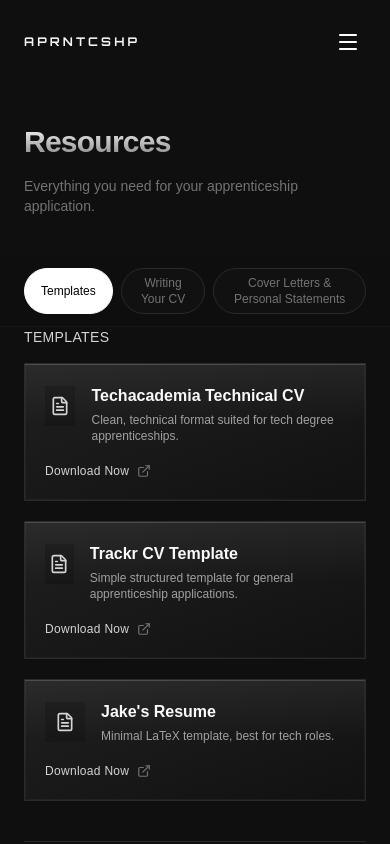
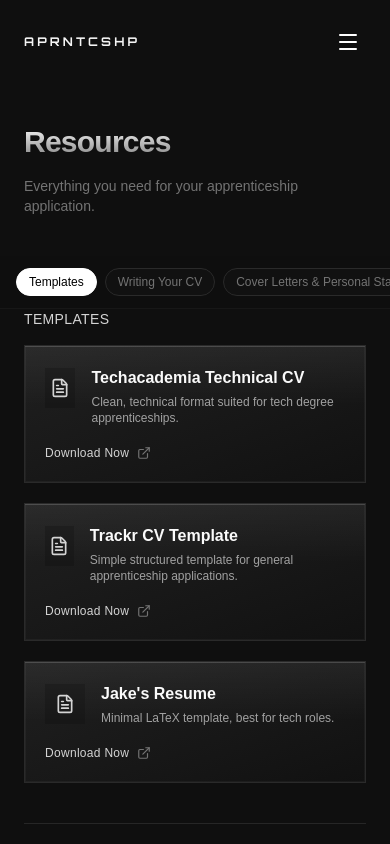
Before and after one commit to NishantBrahmbhatt/aprntcshp, a Next.js app: page /cv-resources in a window 390 px wide. Shown: the top 844 px of the page. Built offline with nearby package versions, Linux system fonts and the light colour scheme.

Commit message:
fixed sticky nav in resource page for the phone

```diff
--- a/app/cv-resources/page.tsx
+++ b/app/cv-resources/page.tsx
@@ -1,6 +1,6 @@
 "use client";
 
-import { useLayoutEffect, useRef, useState } from "react";
+import { useEffect, useLayoutEffect, useRef, useState } from "react";
 import { ExternalLink, FileText } from "lucide-react";
 import { SiteFooter } from "@/components/SiteFooter";
 import { NavbarLogo } from "@/components/NavbarLogo";
@@ -135,20 +135,61 @@ function ResourcesSectionNav({
   activeSectionId: string | null;
   onPillClick: (sectionId: string) => void;
 }) {
+  const scrollContainerRef = useRef<HTMLDivElement | null>(null);
+  const pillButtonRefs = useRef<Record<string, HTMLButtonElement | null>>({});
+
+  useEffect(() => {
+    const container = scrollContainerRef.current;
+    if (container == null) return;
+
+    // Ensure the first pill ("Templates") is visible and not clipped on load.
+    container.scrollLeft = 0;
+    const firstId = SECTION_PILLS[0]?.id;
+    const firstEl = firstId ? pillButtonRefs.current[firstId] : null;
+    firstEl?.scrollIntoView({
+      behavior: "auto",
+      block: "nearest",
+      inline: "start",
+    });
+  }, []);
+
+  useEffect(() => {
+    if (!activeSectionId) return;
+    pillButtonRefs.current[activeSectionId]?.scrollIntoView({
+      behavior: "smooth",
+      block: "nearest",
+      inline: "center",
+    });
+  }, [activeSectionId]);
+
   return (
     <nav
       aria-label="Resources sections"
-      className="sticky top-0 z-20 -mx-6 border-b border-[#1a1a1a]/80 bg-[#0f0f0f]/92 px-6 py-3 backdrop-blur-sm"
+      className="sticky top-0 z-20 -mx-6 border-b border-[#1a1a1a]/80 bg-[#0f0f0f]/92 px-0 py-3 md:px-6 backdrop-blur-sm"
     >
-      <div className="flex justify-center gap-2">
+      <div
+        ref={scrollContainerRef}
+        style={{ scrollbarWidth: "none" }}
+        className="flex flex-nowrap gap-2 justify-start overflow-x-auto md:overflow-visible md:justify-center px-4 md:px-0 [&::-webkit-scrollbar]:hidden"
+      >
         {SECTION_PILLS.map((pill) => {
           const isActive = activeSectionId === pill.id;
           return (
             <button
               key={pill.id}
               type="button"
-              onClick={() => onPillClick(pill.id)}
-              className={`rounded-full border px-4 py-1.5 text-xs transition-[transform,background-color,color] duration-300 ease ${
+              ref={(node) => {
+                pillButtonRefs.current[pill.id] = node;
+              }}
+              onClick={() => {
+                pillButtonRefs.current[pill.id]?.scrollIntoView({
+                  behavior: "smooth",
+                  block: "nearest",
+                  inline: "center",
+                });
+                onPillClick(pill.id);
+              }}
+              className={`rounded-full border px-3 py-1 text-[12px] whitespace-nowrap md:px-4 md:py-1.5 md:text-xs transition-[transform,background-color,color] duration-300 ease ${
                 isActive
                   ? "border-white bg-white text-black"
                   : "border-[#2a2a2a] bg-[#111] text-neutral-500 hover:-translate-y-[2px]"
```
